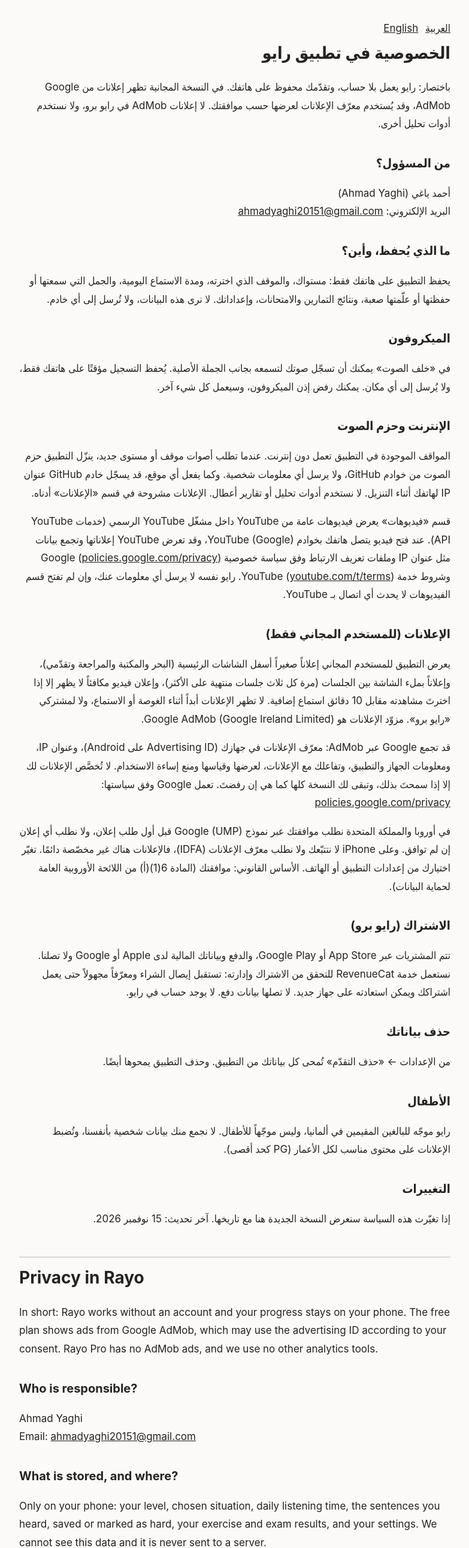
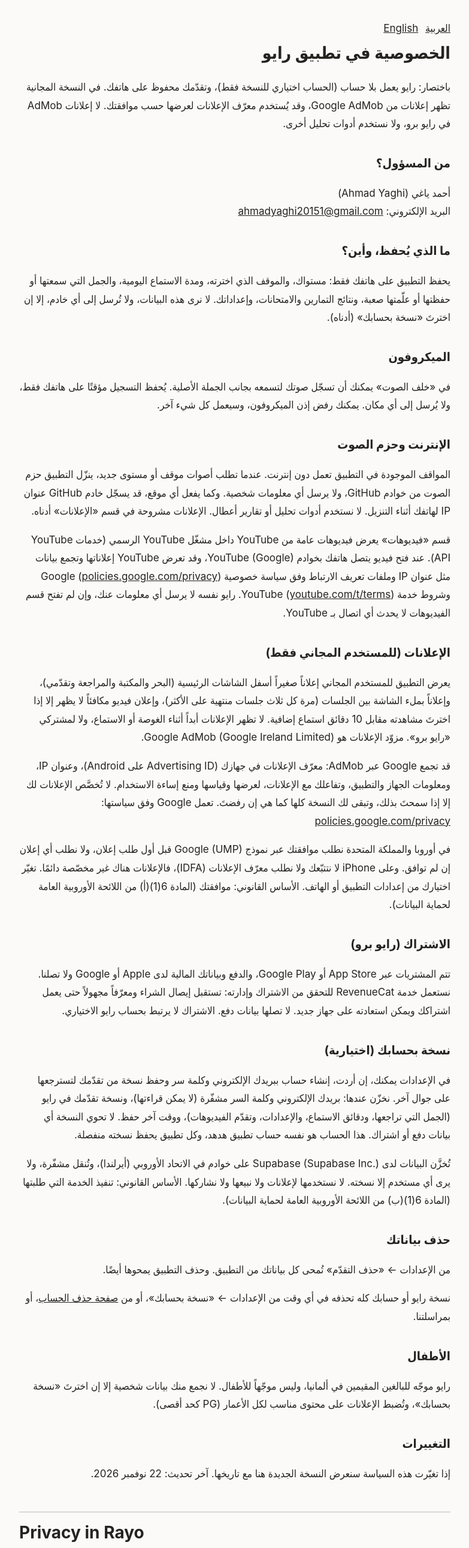
Before and after one commit to hudhud-learn/hudhud-learn.github.io, a plain HTML site: page rayo/privacy.html in a window 1280 px wide. Shown: the top 2581 px of the page at 60% size, without its empty margins (248-1031 px from the left). Drawn offline with Linux system fonts and the light colour scheme.

Commit message:
Rayo's optional account (Rayo 15, same Supabase account as Hudhud): delete-account page says the account is also used in Rayo and deleting it deletes the Rayo copy (ar/en/de); rayo/privacy gets the «Backup in your account» section from the in-app policy (e-mail + hashed password, progress copy on Supabase EU/Ireland, Art. 6(1)(b)), the no-account sentences fixed, delete via Settings or the delete-account page. Saqr/Zajel unchanged (no account). Local commit; push by Brain 22 after review.
Co-Authored-By: Claude Opus 5.5 <noreply@anthropic.com>

```diff
--- a/rayo/privacy.html
+++ b/rayo/privacy.html
@@ -20,11 +20,11 @@
   <nav><a href="#ar">العربية</a><a href="#en">English</a></nav>
   <section id="ar">
   <h1>الخصوصية في تطبيق رايو</h1>
-  <p>باختصار: رايو يعمل بلا حساب، وتقدّمك محفوظ على هاتفك. في النسخة المجانية تظهر إعلانات من Google AdMob، وقد يُستخدم معرّف الإعلانات لعرضها حسب موافقتك. لا إعلانات AdMob في رايو برو، ولا نستخدم أدوات تحليل أخرى.</p>
+  <p>باختصار: رايو يعمل بلا حساب (الحساب اختياري للنسخة فقط)، وتقدّمك محفوظ على هاتفك. في النسخة المجانية تظهر إعلانات من Google AdMob، وقد يُستخدم معرّف الإعلانات لعرضها حسب موافقتك. لا إعلانات AdMob في رايو برو، ولا نستخدم أدوات تحليل أخرى.</p>
   <h2>من المسؤول؟</h2>
   <p>أحمد ياغي (Ahmad Yaghi)<br>البريد الإلكتروني: <a href="mailto:ahmadyaghi20151@gmail.com">ahmadyaghi20151@gmail.com</a></p>
   <h2>ما الذي يُحفظ، وأين؟</h2>
-  <p>يحفظ التطبيق على هاتفك فقط: مستواك، والموقف الذي اخترته، ومدة الاستماع اليومية، والجمل التي سمعتها أو حفظتها أو علّمتها صعبة، ونتائج التمارين والامتحانات، وإعداداتك. لا نرى هذه البيانات، ولا تُرسل إلى أي خادم.</p>
+  <p>يحفظ التطبيق على هاتفك فقط: مستواك، والموقف الذي اخترته، ومدة الاستماع اليومية، والجمل التي سمعتها أو حفظتها أو علّمتها صعبة، ونتائج التمارين والامتحانات، وإعداداتك. لا نرى هذه البيانات، ولا تُرسل إلى أي خادم، إلا إن اخترتَ «نسخة بحسابك» (أدناه).</p>
   <h2>الميكروفون</h2>
   <p>في «خلف الصوت» يمكنك أن تسجّل صوتك لتسمعه بجانب الجملة الأصلية. يُحفظ التسجيل مؤقتًا على هاتفك فقط، ولا يُرسل إلى أي مكان. يمكنك رفض إذن الميكروفون، وسيعمل كل شيء آخر.</p>
   <h2>الإنترنت وحزم الصوت</h2>
@@ -35,22 +35,26 @@
   <p>قد تجمع Google عبر AdMob: معرّف الإعلانات في جهازك (Advertising ID على Android)، وعنوان IP، ومعلومات الجهاز والتطبيق، وتفاعلك مع الإعلانات، لعرضها وقياسها ومنع إساءة الاستخدام. لا تُخصَّص الإعلانات لك إلا إذا سمحتَ بذلك، وتبقى لك النسخة كلها كما هي إن رفضتَ. تعمل Google وفق سياستها: <a href="https://policies.google.com/privacy">policies.google.com/privacy</a></p>
   <p>في أوروبا والمملكة المتحدة نطلب موافقتك عبر نموذج Google (UMP) قبل أول طلب إعلان، ولا نطلب أي إعلان إن لم توافق. وعلى iPhone لا نتتبّعك ولا نطلب معرّف الإعلانات (IDFA)، فالإعلانات هناك غير مخصّصة دائمًا. تغيّر اختيارك من إعدادات التطبيق أو الهاتف. الأساس القانوني: موافقتك (المادة 6(1)(أ) من اللائحة الأوروبية العامة لحماية البيانات).</p>
   <h2>الاشتراك (رايو برو)</h2>
-  <p>تتم المشتريات عبر App Store أو Google Play، والدفع وبياناتك المالية لدى Apple أو Google ولا تصلنا. نستعمل خدمة RevenueCat للتحقق من الاشتراك وإدارته: تستقبل إيصال الشراء ومعرّفاً مجهولاً حتى يعمل اشتراكك ويمكن استعادته على جهاز جديد. لا تصلها بيانات دفع. لا يوجد حساب في رايو.</p>
+  <p>تتم المشتريات عبر App Store أو Google Play، والدفع وبياناتك المالية لدى Apple أو Google ولا تصلنا. نستعمل خدمة RevenueCat للتحقق من الاشتراك وإدارته: تستقبل إيصال الشراء ومعرّفاً مجهولاً حتى يعمل اشتراكك ويمكن استعادته على جهاز جديد. لا تصلها بيانات دفع. الاشتراك لا يرتبط بحساب رايو الاختياري.</p>
+  <h2>نسخة بحسابك (اختيارية)</h2>
+  <p>في الإعدادات يمكنك، إن أردت، إنشاء حساب ببريدك الإلكتروني وكلمة سر وحفظ نسخة من تقدّمك لتسترجعها على جوال آخر. نخزّن عندها: بريدك الإلكتروني وكلمة السر مشفّرة (لا يمكن قراءتها)، ونسخة تقدّمك في رايو (الجمل التي تراجعها، ودقائق الاستماع، والإعدادات، وتقدّم الفيديوهات)، ووقت آخر حفظ. لا تحوي النسخة أي بيانات دفع أو اشتراك. هذا الحساب هو نفسه حساب تطبيق هدهد، وكل تطبيق يحفظ نسخته منفصلة.</p>
+  <p>تُخزَّن البيانات لدى Supabase (Supabase Inc.) على خوادم في الاتحاد الأوروبي (أيرلندا)، وتُنقل مشفّرة، ولا يرى أي مستخدم إلا نسخته. لا نستخدمها لإعلانات ولا نبيعها ولا نشاركها. الأساس القانوني: تنفيذ الخدمة التي طلبتها (المادة 6(1)(ب) من اللائحة الأوروبية العامة لحماية البيانات).</p>
   <h2>حذف بياناتك</h2>
   <p>من الإعدادات ← «حذف التقدّم» تُمحى كل بياناتك من التطبيق. وحذف التطبيق يمحوها أيضًا.</p>
+  <p>نسخة رايو أو حسابك كله تحذفه في أي وقت من الإعدادات ← «نسخة بحسابك»، أو من <a href="../delete-account.html">صفحة حذف الحساب</a>، أو بمراسلتنا.</p>
   <h2>الأطفال</h2>
-  <p>رايو موجّه للبالغين المقيمين في ألمانيا، وليس موجّهاً للأطفال. لا نجمع منك بيانات شخصية بأنفسنا، وتُضبط الإعلانات على محتوى مناسب لكل الأعمار (PG كحد أقصى).</p>
+  <p>رايو موجّه للبالغين المقيمين في ألمانيا، وليس موجّهاً للأطفال. لا نجمع منك بيانات شخصية إلا إن اخترتَ «نسخة بحسابك»، وتُضبط الإعلانات على محتوى مناسب لكل الأعمار (PG كحد أقصى).</p>
   <h2>التغييرات</h2>
-  <p>إذا تغيّرت هذه السياسة سنعرض النسخة الجديدة هنا مع تاريخها. آخر تحديث: 15 نوفمبر 2026.</p>
+  <p>إذا تغيّرت هذه السياسة سنعرض النسخة الجديدة هنا مع تاريخها. آخر تحديث: 22 نوفمبر 2026.</p>
   </section>
 
   <section id="en" lang="en" dir="ltr">
   <h1>Privacy in Rayo</h1>
-  <p>In short: Rayo works without an account and your progress stays on your phone. The free plan shows ads from Google AdMob, which may use the advertising ID according to your consent. Rayo Pro has no AdMob ads, and we use no other analytics tools.</p>
+  <p>In short: Rayo works without an account (an account is optional, only for the backup) and your progress stays on your phone. The free plan shows ads from Google AdMob, which may use the advertising ID according to your consent. Rayo Pro has no AdMob ads, and we use no other analytics tools.</p>
   <h2>Who is responsible?</h2>
   <p>Ahmad Yaghi<br>Email: <a href="mailto:ahmadyaghi20151@gmail.com">ahmadyaghi20151@gmail.com</a></p>
   <h2>What is stored, and where?</h2>
-  <p>Only on your phone: your level, chosen situation, daily listening time, the sentences you heard, saved or marked as hard, your exercise and exam results, and your settings. We cannot see this data and it is never sent to a server.</p>
+  <p>Only on your phone: your level, chosen situation, daily listening time, the sentences you heard, saved or marked as hard, your exercise and exam results, and your settings. We cannot see this data and it is never sent to a server, unless you choose «Backup in your account» (below).</p>
   <h2>Microphone</h2>
   <p>In shadowing you can record your voice to hear it next to the original sentence. The recording is kept only temporarily on your phone and is never uploaded. You can deny microphone access; everything else keeps working.</p>
   <h2>Internet and audio packs</h2>
@@ -61,13 +65,17 @@
   <p>Through AdMob, Google may collect your device’s advertising ID (Advertising ID on Android), IP address, device and app information, and your interaction with ads, to show and measure ads and prevent abuse. Ads are personalised only if you allow it, and the app works the same if you decline. Google acts under its own policy: <a href="https://policies.google.com/privacy">policies.google.com/privacy</a></p>
   <p>In the EU and UK we ask for your consent with Google’s form (UMP) before the first ad request, and request no ad if you do not consent. On iPhone we do not track you and do not request the advertising ID (IDFA), so ads there are always non-personalised. You can change your choice in the app or phone settings. Legal basis: your consent (Art. 6(1)(a) GDPR).</p>
   <h2>Subscription (Rayo Pro)</h2>
-  <p>Purchases are handled by the App Store or Google Play. Payment details stay with Apple or Google and never reach us. We use RevenueCat to verify and manage the subscription: it receives the purchase receipt and an anonymous ID so your subscription works and can be restored on a new device. No payment details reach it. Rayo has no accounts.</p>
+  <p>Purchases are handled by the App Store or Google Play. Payment details stay with Apple or Google and never reach us. We use RevenueCat to verify and manage the subscription: it receives the purchase receipt and an anonymous ID so your subscription works and can be restored on a new device. No payment details reach it. The subscription is not tied to the optional Rayo account.</p>
+  <h2>Backup in your account (optional)</h2>
+  <p>In the settings you can, if you wish, create an account with your e-mail address and a password and save a copy of your progress to bring it back on another phone. We then store: your e-mail address, your password in hashed form (it cannot be read), the copy of your Rayo progress (the sentences you review, listening minutes, settings and video progress) and the time of the last save. The copy holds no payment or subscription data. This account is the same as your Hudhud app account; each app keeps its own copy.</p>
+  <p>The data is stored with Supabase (Supabase Inc.) on servers in the EU (Ireland), sent encrypted, and each user can only see their own copy. We do not use it for ads, sell it or share it. Legal basis: providing the service you asked for (Art. 6(1)(b) GDPR).</p>
   <h2>Deleting your data</h2>
   <p>Settings → «Delete progress» erases all your data in the app. Uninstalling the app erases it too.</p>
+  <p>You delete the Rayo copy or your whole account at any time in Settings → «Backup in your account», on the <a href="../delete-account.html#en">account deletion page</a>, or by writing to us.</p>
   <h2>Children</h2>
-  <p>Rayo is made for adults living in Germany and is not directed at children. We collect no personal data ourselves, and ads are set to content suitable for all ages (PG at most).</p>
+  <p>Rayo is made for adults living in Germany and is not directed at children. We collect no personal data ourselves unless you choose «Backup in your account», and ads are set to content suitable for all ages (PG at most).</p>
   <h2>Changes</h2>
-  <p>If this policy changes, the new version will appear here with its date. Last updated: 15 November 2026.</p>
+  <p>If this policy changes, the new version will appear here with its date. Last updated: 22 November 2026.</p>
   </section>
 </main>
 </body>
```
Also changed, not shown: delete-account.html (+3 -0 lines).
